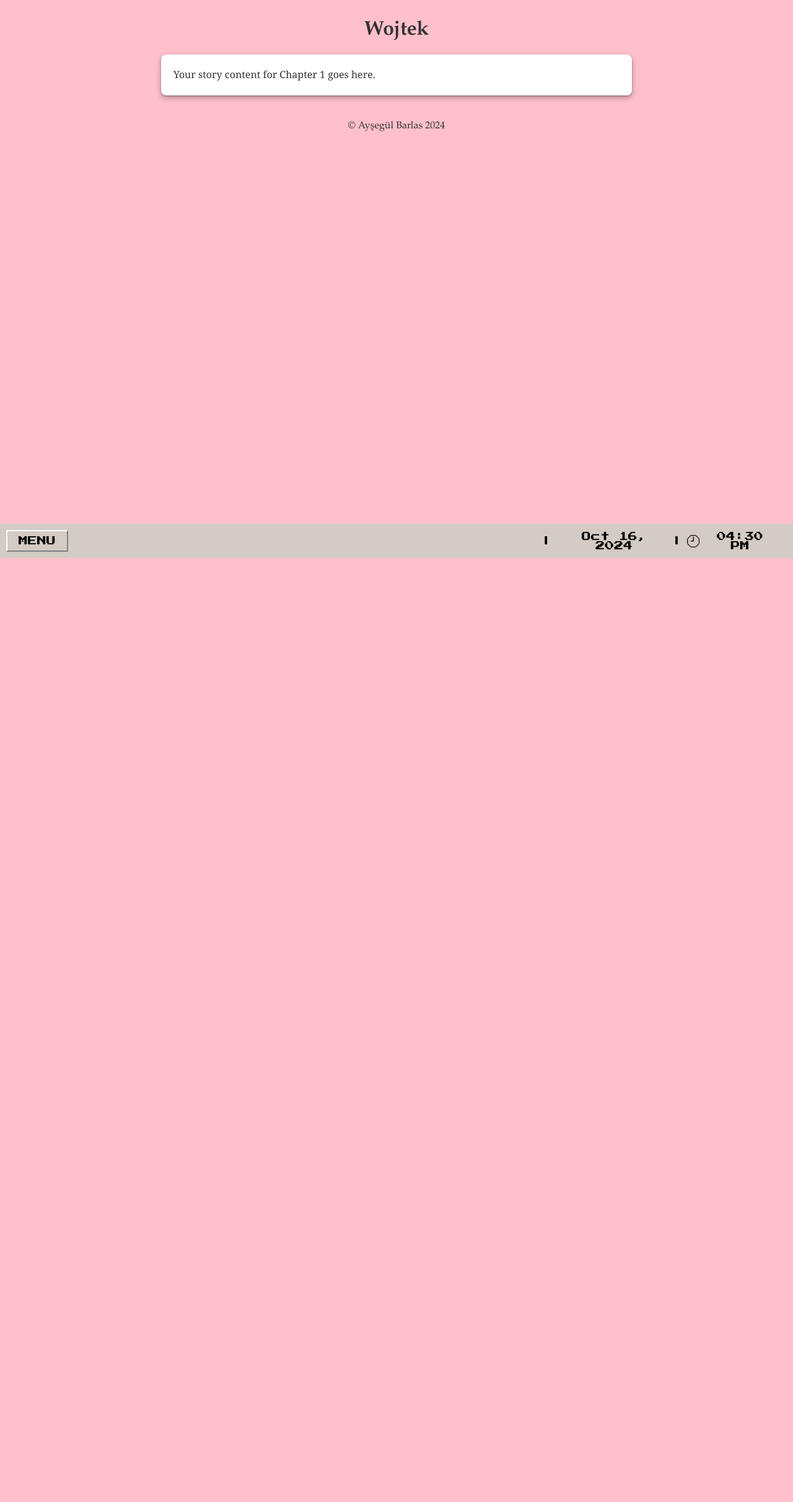
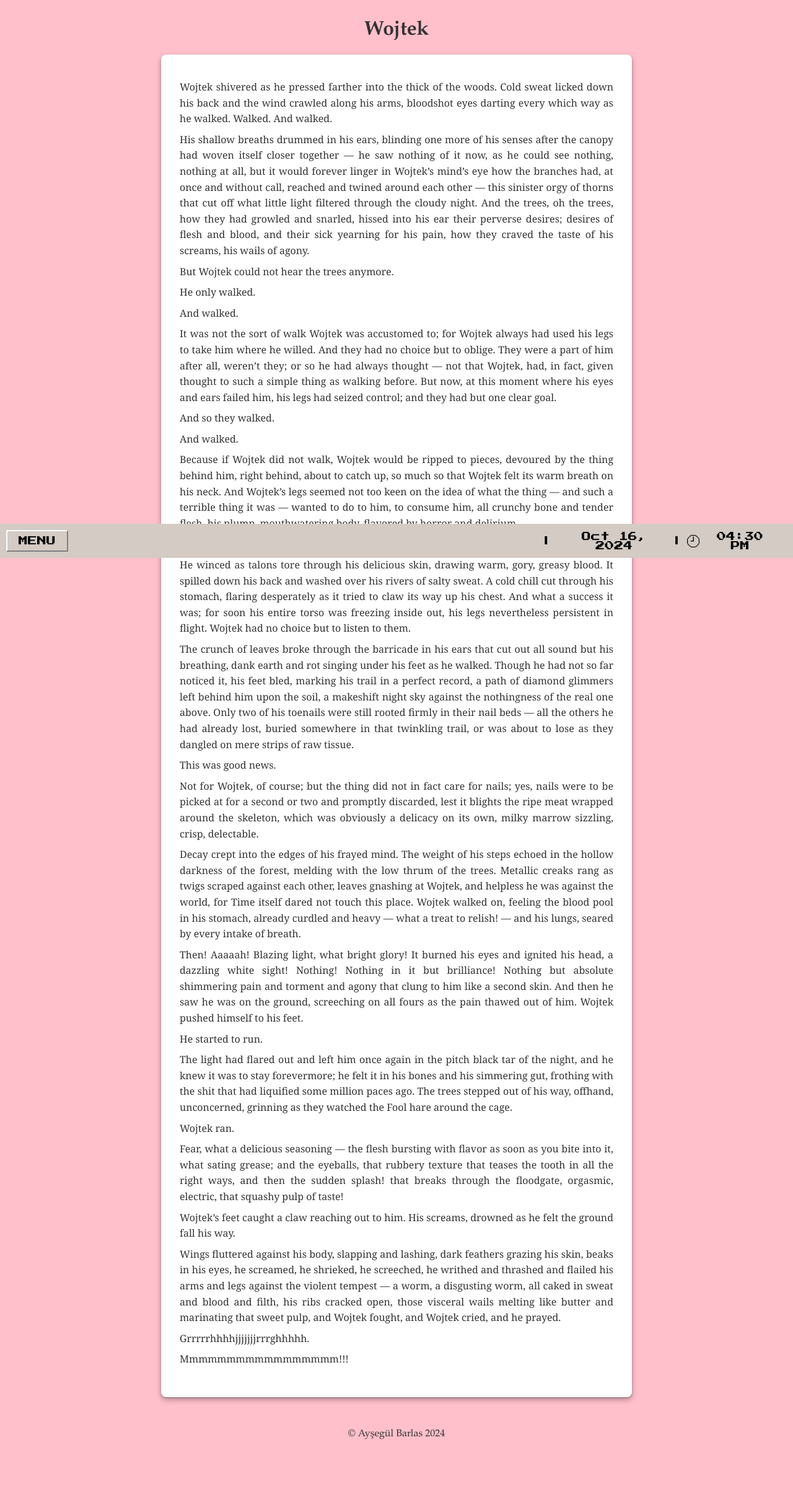
Before and after one commit to hackertehlike/hackertehlike.github.io, a Jekyll site: the page built from _stories/wojtek/chapter1.md, in a window 1280 px wide. Shown: the whole page at 62% size. Built offline with Jekyll 4.4.1, drawn with Linux system fonts in a browser that asks for light colours; before the commit the page ends 900 px from its top, so only the background shows below that.

Commit message:
added wojtek and styles

```diff
--- a/_stories/wojtek/chapter1.md
+++ b/_stories/wojtek/chapter1.md
@@ -5,4 +5,50 @@ story: "Wojtek"
 chapter: 1
 ---
 
-Your story content for Chapter 1 goes here.
+Wojtek shivered as he pressed farther into the thick of the woods. Cold sweat licked down his back and the wind crawled along his arms, bloodshot eyes darting every which way as he walked. Walked. And walked.
+
+His shallow breaths drummed in his ears, blinding one more of his senses after the canopy had woven itself closer together — he saw nothing of it now, as he could see nothing, nothing at all, but it would forever linger in Wojtek’s mind’s eye how the branches had, at once and without call, reached and twined around each other — this sinister orgy of thorns that cut off what little light filtered through the cloudy night. And the trees, oh the trees, how they had growled and snarled, hissed into his ear their perverse desires; desires of flesh and blood, and their sick yearning for his pain, how they craved the taste of his screams, his wails of agony.
+
+But Wojtek could not hear the trees anymore.
+
+He only walked.
+
+And walked.
+
+It was not the sort of walk Wojtek was accustomed to; for Wojtek always had used his legs to take him where he willed. And they had no choice but to oblige. They were a part of him after all, weren’t they; or so he had always thought — not that Wojtek, had, in fact, given thought to such a simple thing as walking before. But now, at this moment where his eyes and ears failed him, his legs had seized control; and they had but one clear goal.
+
+And so they walked.
+
+And walked.
+
+Because if Wojtek did not walk, Wojtek would be ripped to pieces, devoured by the thing behind him, right behind, about to catch up, so much so that Wojtek felt its warm breath on his neck. And Wojtek’s legs seemed not too keen on the idea of what the thing — and such a terrible thing it was — wanted to do to him, to consume him, all crunchy bone and tender flesh, his plump, mouthwatering body, flavored by horror and delirium.
+
+Wojtek picked up speed.
+
+He winced as talons tore through his delicious skin, drawing warm, gory, greasy blood. It spilled down his back and washed over his rivers of salty sweat. A cold chill cut through his stomach, flaring desperately as it tried to claw its way up his chest. And what a success it was; for soon his entire torso was freezing inside out, his legs nevertheless persistent in flight. Wojtek had no choice but to listen to them.
+
+The crunch of leaves broke through the barricade in his ears that cut out all sound but his breathing, dank earth and rot singing under his feet as he walked. Though he had not so far noticed it, his feet bled, marking his trail in a perfect record, a path of diamond glimmers left behind him upon the soil, a makeshift night sky against the nothingness of the real one above. Only two of his toenails were still rooted firmly in their nail beds — all the others he had already lost, buried somewhere in that twinkling trail, or was about to lose as they dangled on mere strips of raw tissue.
+
+This was good news.
+
+Not for Wojtek, of course; but the thing did not in fact care for nails; yes, nails were to be picked at for a second or two and promptly discarded, lest it blights the ripe meat wrapped around the skeleton, which was obviously a delicacy on its own, milky marrow sizzling, crisp, delectable.
+
+Decay crept into the edges of his frayed mind. The weight of his steps echoed in the hollow darkness of the forest, melding with the low thrum of the trees. Metallic creaks rang as twigs scraped against each other, leaves gnashing at Wojtek, and helpless he was against the world, for Time itself dared not touch this place. Wojtek walked on, feeling the blood pool in his stomach, already curdled and heavy — what a treat to relish\! — and his lungs, seared by every intake of breath.
+
+Then\! Aaaaah\! Blazing light, what bright glory\! It burned his eyes and ignited his head, a dazzling white sight\! Nothing\! Nothing in it but brilliance\! Nothing but absolute shimmering pain and torment and agony that clung to him like a second skin. And then he saw he was on the ground, screeching on all fours as the pain thawed out of him. Wojtek pushed himself to his feet.
+
+He started to run.
+
+The light had flared out and left him once again in the pitch black tar of the night, and he knew it was to stay forevermore; he felt it in his bones and his simmering gut, frothing with the shit that had liquified some million paces ago. The trees stepped out of his way, offhand, unconcerned, grinning as they watched the Fool hare around the cage.
+
+Wojtek ran.
+
+Fear, what a delicious seasoning — the flesh bursting with flavor as soon as you bite into it, what sating grease; and the eyeballs, that rubbery texture that teases the tooth in all the right ways, and then the sudden splash\! that breaks through the floodgate, orgasmic, electric, that squashy pulp of taste\!
+
+Wojtek’s feet caught a claw reaching out to him. His screams, drowned as he felt the ground fall his way.
+
+Wings fluttered against his body, slapping and lashing, dark feathers grazing his skin, beaks in his eyes, he screamed, he shrieked, he screeched, he writhed and thrashed and flailed his arms and legs against the violent tempest — a worm, a disgusting worm, all caked in sweat and blood and filth, his ribs cracked open, those visceral wails melting like butter and marinating that sweet pulp, and Wojtek fought, and Wojtek cried, and he prayed.
+
+Grrrrrhhhhjjjjjjjrrrghhhhh.
+
+Mmmmmmmmmmmmmmmmm\!\!\!
--- a/styles/stories_style.css
+++ b/styles/stories_style.css
@@ -42,15 +42,21 @@ h1#chapter-title {
     line-height: 1.6;
     font-size: 1em;
     color: #333;
-    padding: 20px;
+    padding: 40px 30px; /* Increase padding to add more space inside the container */
     width: 100%;
     max-width: 800px;
     background-color: white;
     border-radius: 8px;
     box-shadow: 0 4px 10px rgba(0, 0, 0, 0.3), 0 1px 2px rgba(0, 0, 0, 0.3);
     text-align: justify;
-    margin-bottom: 20px; /* Add space below story container */
+    margin-bottom: 30px; /* Increase space below the story container */
 }
+
+/* Add more space after each paragraph inside the story container */
+.story-container p {
+    margin-bottom: 0.5em; /* Adjust the space between paragraphs */
+}
+
 
 /* Copyright Styling */
 .copyright {
```
